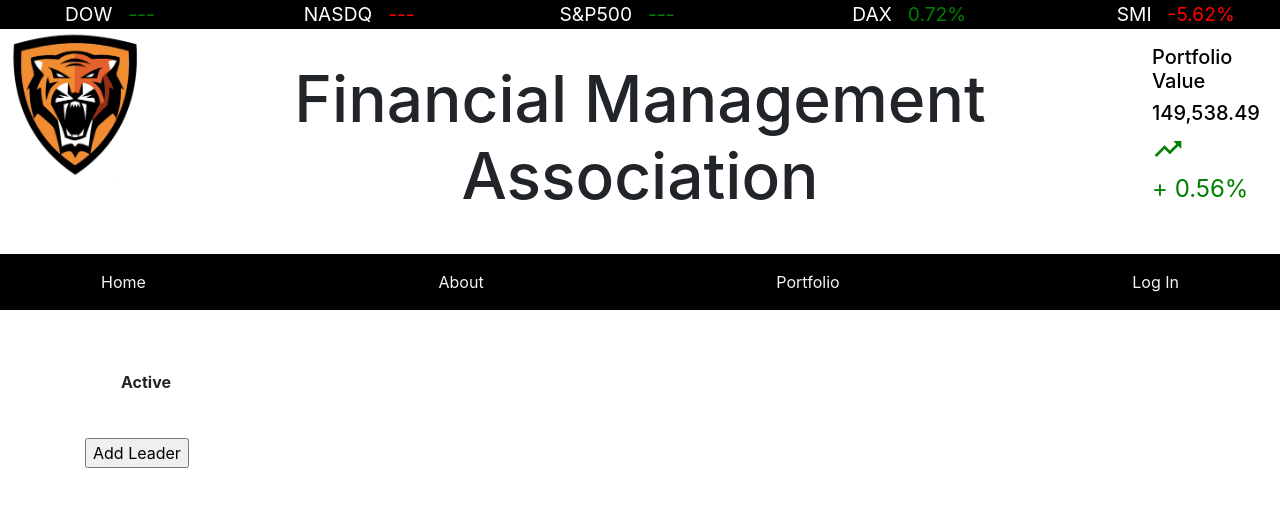
After one commit to RIT-BTP/FMA-Website, a Flask app: page /manage-leaders in a window 1280 px wide. The commit adds this page. Shown: the top 507 px of the page. Run offline with Flask 2, Linux system fonts and the light colour scheme; data that the repository does not hold is empty; some libraries are stand-ins or nearby versions.

Commit message:
Manage leadership done

```diff
--- a/app/app.py
+++ b/app/app.py
@@ -16,7 +16,7 @@ app.config["SQLALCHEMY_TRACK_MODIFICATIONS"] = False
 db = SQLAlchemy(app)
 
 from models import Stocks, Leadership
-from forms import StockEntryForm, StockUpdateForm, StockDeleteForm, AddLeadershipForm
+from forms import StockEntryForm, StockUpdateForm, StockDeleteForm, AddLeadershipForm, ManageLeadershipForm
 from functions import StockThread, socketio, thread
 
 
@@ -80,34 +80,72 @@ def delete_stocks():
 def portfolio():
     return render_template("portfolio.html")
 
+
 @app.route("/rawdata")
 def rawdata():
     return render_template("rawdata.html")
+
 
 @app.route("/about")
 def about():
     leaders = Leadership.get(active=True)
     return render_template("about.html", leaders=leaders)
 
-@app.route('/add-leaders', methods=["GET", "POST"])
+
+@app.route("/manage-leaders", methods=['GET','POST'])
+def manage_leaders():
+    leaders = Leadership.get()
+    mychoices = [(leader.id,leader.name)for leader in leaders]
+    prechecked = [leader.id for leader in leaders if leader.active]
+    print(prechecked)
+    print(mychoices)
+    form = ManageLeadershipForm(request.form)
+    form.active.choices = mychoices
+    form.active.coerce = str
+    if request.method == "GET":
+        form.active.process_data(prechecked)
+
+    if request.method == "POST":
+        active = [int(i) for i in form.active.data]
+        for leader in leaders:
+            if leader.id in active:
+                leader.active = True
+            else:
+                leader.active = False
+        db.session.commit()
+        return redirect(url_for("about"))
+
+    return render_template("manage-leadership.html", form=form)
+
+
+@app.route("/add-leaders", methods=["GET", "POST"])
 def add_leaders():
     form = AddLeadershipForm(request.form)
 
     if request.method == "POST" and form.validate():
-        Leadership.insert(name=form.name.data, icon=base64.b64encode(request.files[form.icon.name].read()), position=form.position.data, description=form.description.data, major=form.major.data, year=form.year.data)
+        Leadership.insert(
+            name=form.name.data,
+            icon=base64.b64encode(request.files[form.icon.name].read()),
+            position=form.position.data,
+            description=form.description.data,
+            major=form.major.data,
+            year=form.year.data,
+        )
         return redirect(url_for("about"))
-    return render_template('add-leadership.html', form=form)
+    return render_template("add-leadership.html", form=form)
 
-@socketio.on('connect', namespace='/stock-api')
+
+@socketio.on("connect", namespace="/stock-api")
 def test_connect():
     global thread
-    print('Client connected')
+    print("Client connected")
 
     if not thread.isAlive():
         print("Starting Thread")
         thread = StockThread()
         thread.start()
 
-@socketio.on('disconnect', namespace='/stock-api')
+
+@socketio.on("disconnect", namespace="/stock-api")
 def test_disconnect():
-    print('Client disconnected')
+    print("Client disconnected")
--- /dev/null
+++ b/app/fields.py
@@ -0,0 +1,12 @@
+from wtforms.fields import SelectMultipleField
+from wtforms import widgets
+
+class MultiCheckboxField(SelectMultipleField):
+    """
+    A multiple-select, except displays a list of checkboxes.
+
+    Iterating the field will produce subfields, allowing custom rendering of
+    the enclosed checkbox fields.
+    """
+    widget = widgets.ListWidget(prefix_label=False)
+    option_widget = widgets.CheckboxInput()
--- a/app/forms.py
+++ b/app/forms.py
@@ -9,6 +9,7 @@ from wtforms import (
     IntegerField,
     DecimalField,
 )
+from fields import MultiCheckboxField
 from wtforms.fields.html5 import DateField
 
 
@@ -36,9 +37,17 @@ class StockDeleteForm(Form):
 
 
 class AddLeadershipForm(Form):
-    icon = FileField('Icon')
-    name = StringField("Name", [validators.Length(min=4, max=25), validators.DataRequired()])
-    description = TextAreaField("Short Description", [validators.Length(min=10, max=500), validators.DataRequired()])
+    icon = FileField("Icon")
+    name = StringField(
+        "Name", [validators.Length(min=4, max=25), validators.DataRequired()]
+    )
+    description = TextAreaField(
+        "Short Description",
+        [validators.Length(min=10, max=500), validators.DataRequired()],
+    )
     position = StringField("Position", [validators.DataRequired()])
     major = StringField("Major", [validators.DataRequired()])
     year = IntegerField("Year")
+
+class ManageLeadershipForm(Form):
+    active = MultiCheckboxField()
--- a/app/models.py
+++ b/app/models.py
@@ -54,8 +54,8 @@ class Leadership(db.Model):
         self.major = major
         self.year = year
 
-    def __repr__(self):
-        return "<id {}, name {}>".format(self.icon, self.name)
+    # def __repr__(self):
+    #     return "<id {}, name {}>".format(self.id, self.name)
 
     @classmethod
     def get(cls, **kwargs):
--- /dev/null
+++ b/app/static/manage-leadership.css
@@ -0,0 +1,20 @@
+dl {
+    width: 100%;
+    overflow: hidden;
+    padding: 1rem;
+    margin: 0;
+  }
+  dt {
+    float: left;
+    width: auto;
+    /* adjust the width; make sure the total of both is 100% */
+    padding: 0.5rem;
+    margin: 0.75rem;
+  }
+  dd {
+    float: left;
+    width: auto;
+    /* adjust the width; make sure the total of both is 100% */
+    padding: 0.5rem;
+    margin: 0.75rem;
+  }
--- a/app/templates/add-leadership.html
+++ b/app/templates/add-leadership.html
@@ -12,7 +12,7 @@
         {{ render_field(form.major) }}
         {{ render_field(form.year) }}
     </dl>
-    <p><input type=submit value="Add Leader" class="btn">
+    <p><input type=submit value="Add Leader" class="button">
 </form>
 
 {% endblock %}
--- /dev/null
+++ b/app/templates/manage-leadership.html
@@ -0,0 +1,20 @@
+{% from "_formhelpers.html" import render_field %}
+{% extends 'base.html' %}
+
+{% block head %}
+<link rel="stylesheet" type="text/css" media="screen" href="static/manage-leadership.css" />
+{% endblock %}
+
+{% block body %}
+
+<br>
+<form method=post class="content container" enctype="multipart/form-data">
+
+    <dl>
+        {{ render_field(form.active) }}
+    </dl>
+    <input type=submit value="Add Leader" class="button">
+
+</form>
+
+{% endblock %}
```
Also changed, not shown: app/functions.py (+40 -8 lines).
